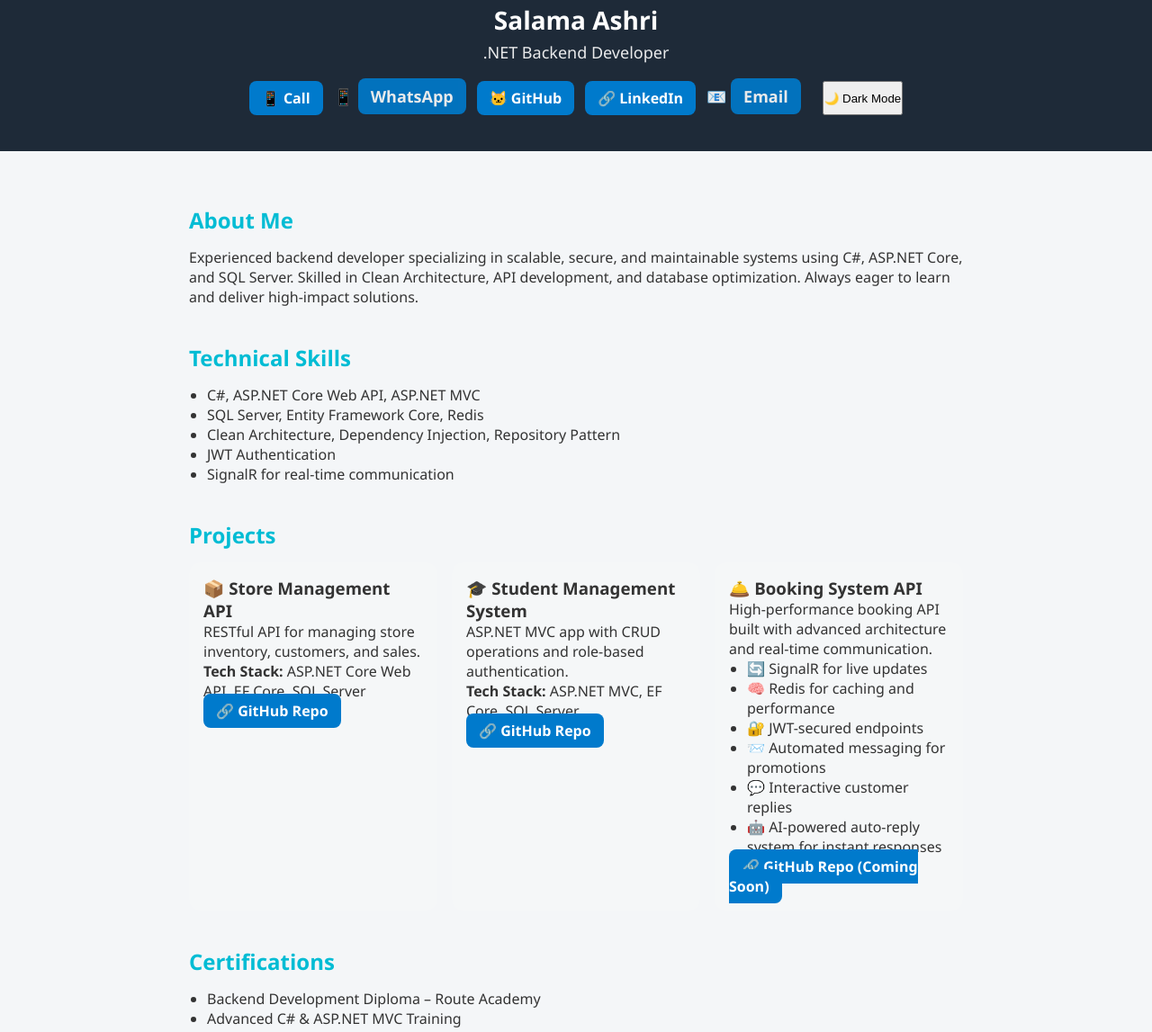
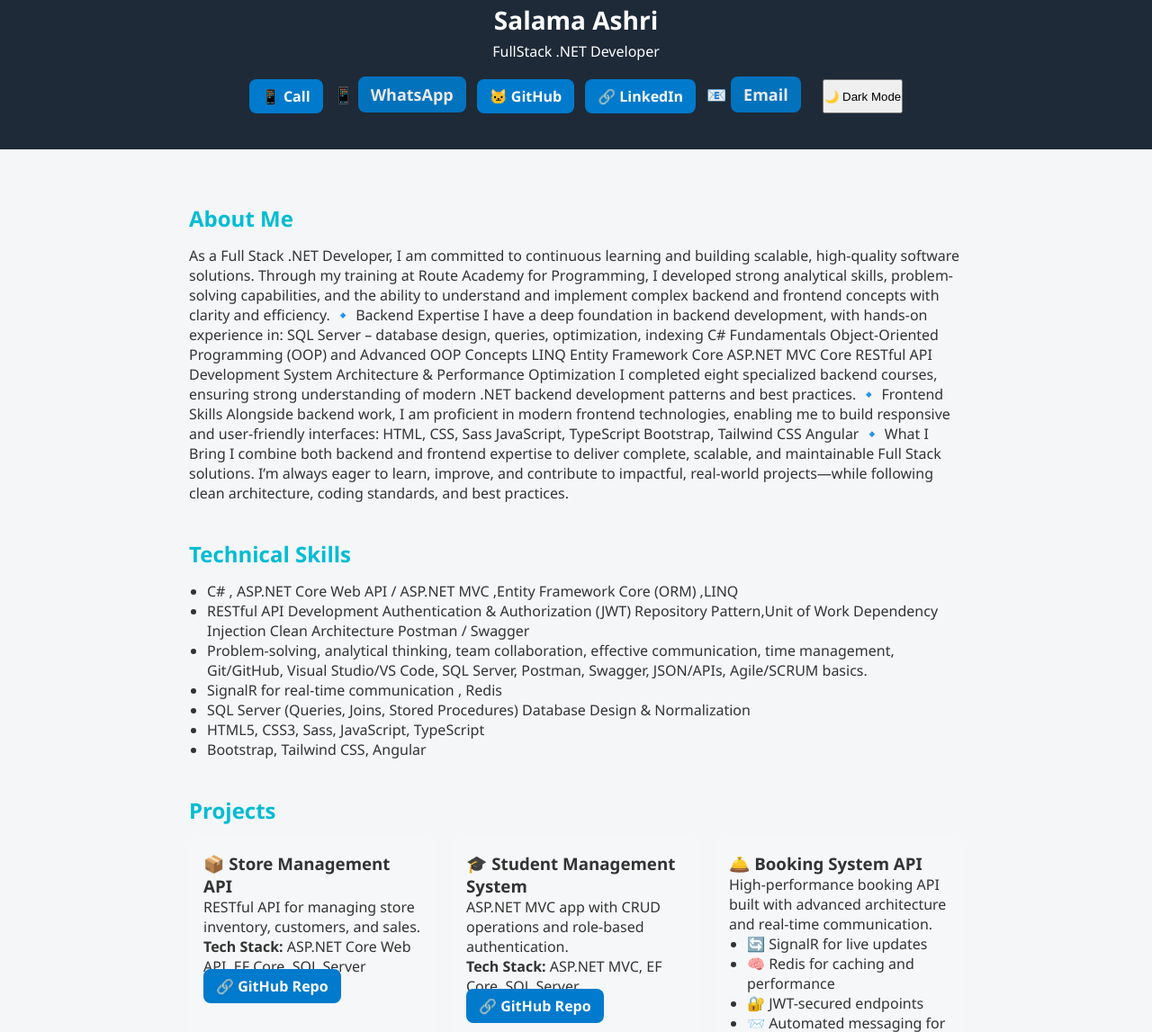
Before and after one commit to salamaashri/SA.Portfolio.io, a plain HTML site: page index.html in a window 1280 px wide. Shown: the part 1032-2179 px from the top of the page at 90% size. Drawn offline with Linux system fonts and the light colour scheme.

Commit message:
Update portfolio

```diff
--- a/index.html
+++ b/index.html
@@ -21,7 +21,7 @@
     position: relative;
     width: 100%;
     height: 100vh;
-    background-image: url('./assets/preview.png'); /* تغطي كامل الصفحة */
+    background-image: url('./assets/Image\ FullStack.png'); /* تغطي كامل الصفحة */
     background-size: cover;
     background-position: center;
     background-repeat: no-repeat;
@@ -216,7 +216,7 @@
   <header>
     <img src="profile.jpg" alt="Portrait of Salama Ashri">
     <h1>Salama Ashri</h1>
-    <p>.NET Backend Developer</p>
+    <p></p>FullStack .NET Developer</p>
   <div class="contact" id="contact">
         <a href="tel:+201064661217" class="btn">📱 Call</a>
         <p>📱 <a class="btn" href="https://wa.me/201064661217" target="_blank" aria-label="WhatsApp me">WhatsApp</a></p>
@@ -232,18 +232,63 @@
     <section id="about">
       <h2>About Me</h2>
       <p>
-        Experienced backend developer specializing in scalable, secure, and maintainable systems using C#, ASP.NET Core, and SQL Server. Skilled in Clean Architecture, API development, and database optimization. Always eager to learn and deliver high-impact solutions.
+        As a Full Stack .NET Developer, I am committed to continuous learning and building scalable, high-quality software solutions. Through my training at Route Academy for Programming, I developed strong analytical skills, problem-solving capabilities, and the ability to understand and implement complex backend and frontend concepts with clarity and efficiency.
+
+🔹 Backend Expertise
+
+I have a deep foundation in backend development, with hands-on experience in:
+
+SQL Server – database design, queries, optimization, indexing
+
+C# Fundamentals
+
+Object-Oriented Programming (OOP) and Advanced OOP Concepts
+
+LINQ
+
+Entity Framework Core
+
+ASP.NET MVC Core
+
+RESTful API Development
+
+System Architecture & Performance Optimization
+
+I completed eight specialized backend courses, ensuring strong understanding of modern .NET backend development patterns and best practices.
+
+🔹 Frontend Skills
+
+Alongside backend work, I am proficient in modern frontend technologies, enabling me to build responsive and user-friendly interfaces:
+
+HTML, CSS, Sass
+
+JavaScript, TypeScript
+
+Bootstrap, Tailwind CSS
+
+Angular
+
+🔹 What I Bring
+
+I combine both backend and frontend expertise to deliver complete, scalable, and maintainable Full Stack solutions. I’m always eager to learn, improve, and contribute to impactful, real-world projects—while following clean architecture, coding standards, and best practices.
       </p>
     </section>
 
     <section id="skills">
       <h2>Technical Skills</h2>
       <ul>
-        <li>C#, ASP.NET Core Web API, ASP.NET MVC</li>
-        <li>SQL Server, Entity Framework Core, Redis</li>
-        <li>Clean Architecture, Dependency Injection, Repository Pattern</li>
-        <li>JWT Authentication</li>
-        <li>SignalR for real-time communication</li>
+        <li>C# , ASP.NET Core Web API / ASP.NET MVC ,Entity Framework Core (ORM) ,LINQ</li>
+
+          <li> RESTful API Development Authentication & Authorization (JWT) Repository Pattern,Unit of Work Dependency Injection
+
+         Clean Architecture Postman / Swagger </li>
+         <li>Problem-solving, analytical thinking, team collaboration, effective communication, time management, Git/GitHub, Visual Studio/VS Code, SQL Server, Postman, Swagger, JSON/APIs, Agile/SCRUM basics.</li>
+
+        <li>SignalR for real-time communication , Redis</li>
+        <li> SQL Server (Queries, Joins, Stored Procedures) Database Design & Normalization</li>
+        <li>HTML5, CSS3, Sass, JavaScript, TypeScript</li>
+        <li>Bootstrap, Tailwind CSS, Angular</li>
+
       </ul>
     </section>
 
@@ -283,8 +328,15 @@
     <section id="certs">
       <h2>Certifications</h2>
       <ul>
-        <li>Backend Development Diploma – Route Academy</li>
-        <li>Advanced C# & ASP.NET MVC Training</li>
+        <li>Full-Stack Web Development Track — Route Academy </li>
+
+<li> Technologies: HTML, CSS, Sass, Bootstrap, Tailwind, JavaScript, TypeScript, Angular</li>
+
+<li>Development using: C#, ASP.NET Core, Entity Framework Core ,SQL Server fundamentals and database design
+
+ ,Version Control using Git & GitHub</li>
+<li> projects covering real-world web applications</li>
+
       </ul>
     </section>
   </main>
```
Also changed, not shown: assets/Image FullStack.png (added), 1 other file.
